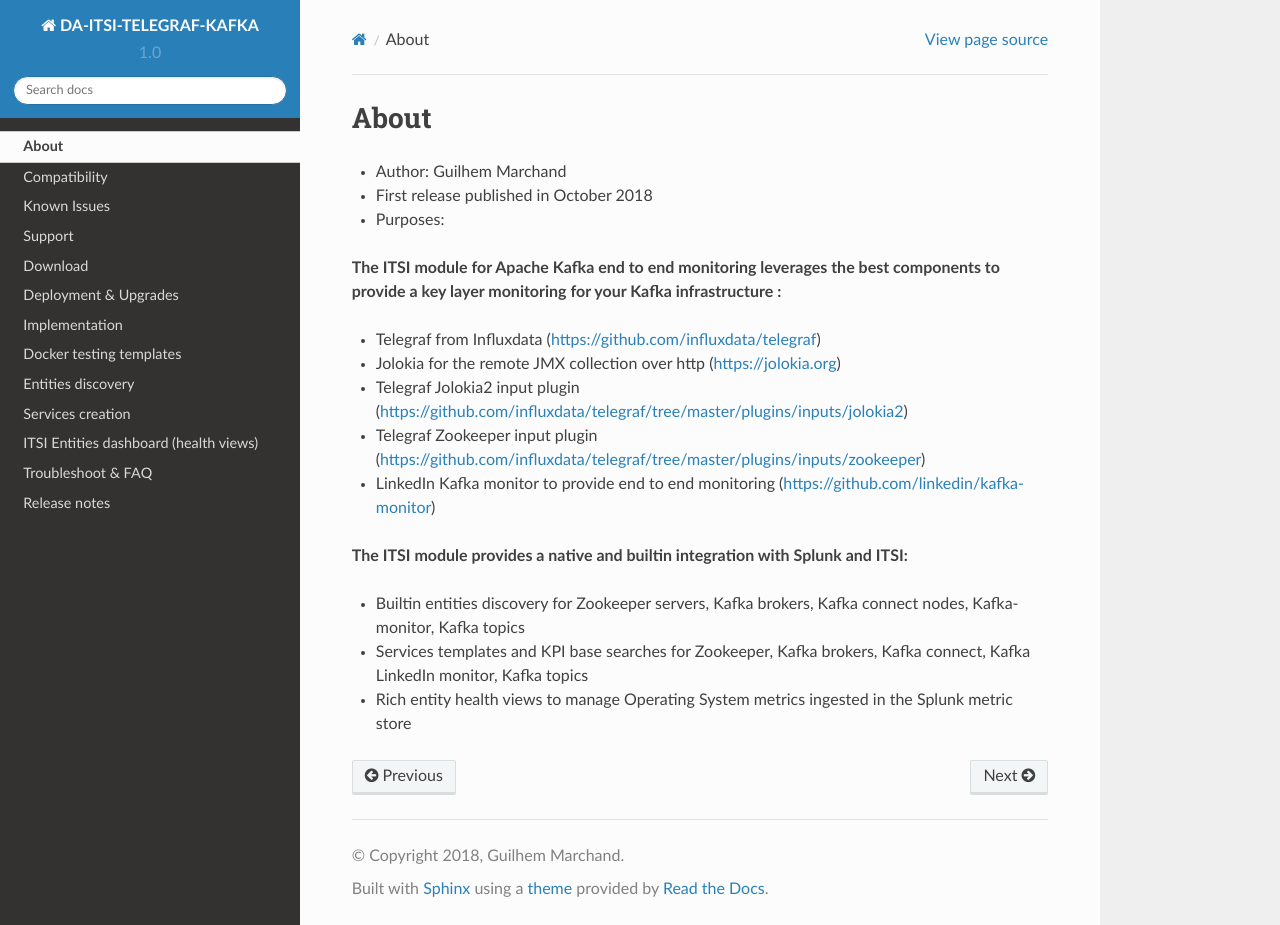
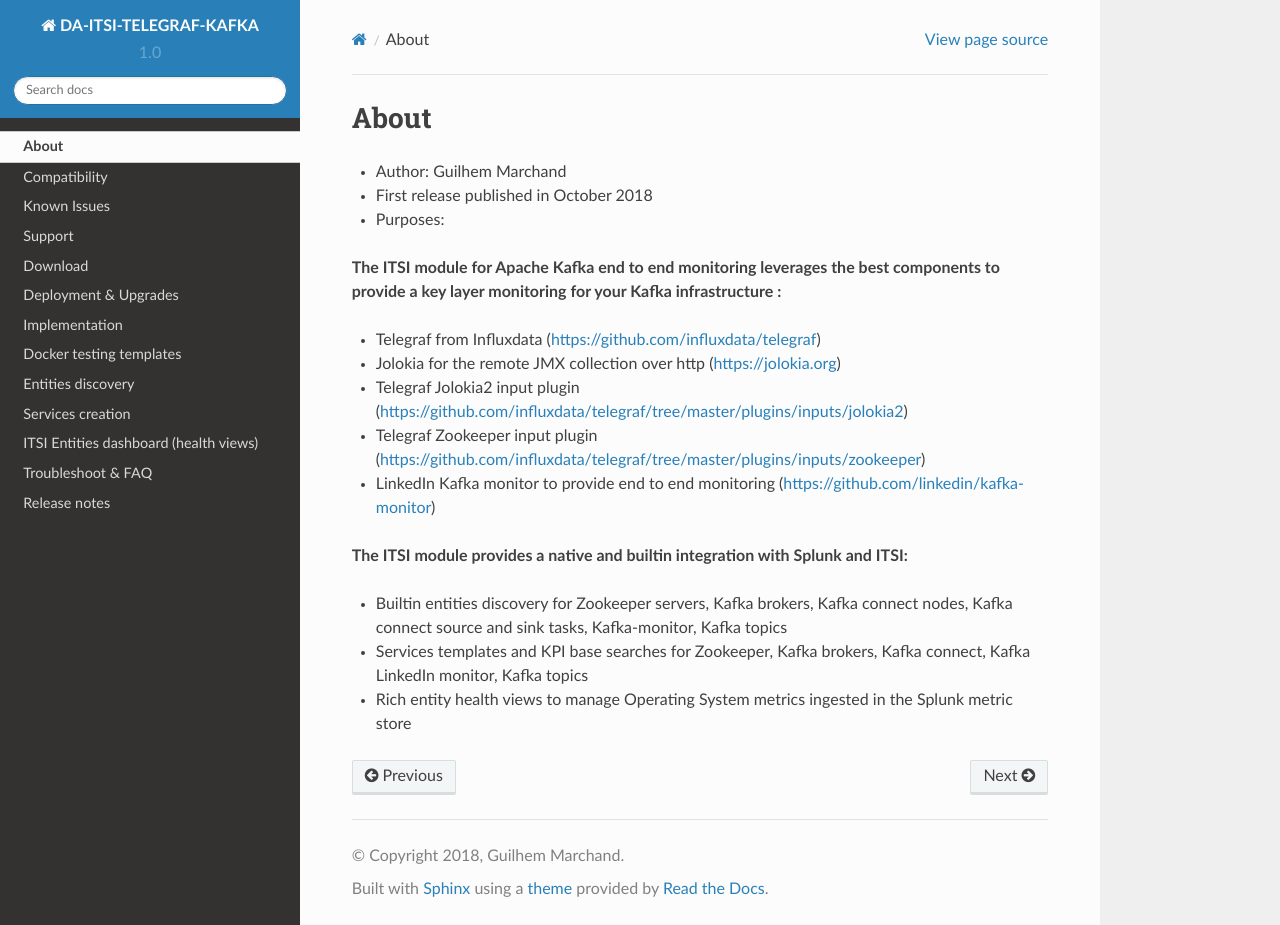
Before and after one commit to guilhemmarchand/DA-ITSI-TELEGRAF-KAFKA, a Sphinx documentation site: the page built from docs/about.rst, in a window 1280 px wide and 925 px high. Built offline with Sphinx 7.4.7 and the Read the Docs theme 2.0.0, drawn with Linux system fonts in a browser that asks for light colours.

Commit message:
sink/source connector work in progress

```diff
--- a/docs/about.rst
+++ b/docs/about.rst
@@ -21,6 +21,6 @@
 
 **The ITSI module provides a native and builtin integration with Splunk and ITSI:**
 
-- Builtin entities discovery for Zookeeper servers, Kafka brokers, Kafka connect nodes, Kafka-monitor, Kafka topics
+- Builtin entities discovery for Zookeeper servers, Kafka brokers, Kafka connect nodes, Kafka connect source and sink tasks, Kafka-monitor, Kafka topics
 - Services templates and KPI base searches for Zookeeper, Kafka brokers, Kafka connect, Kafka LinkedIn monitor, Kafka topics
 - Rich entity health views to manage Operating System metrics ingested in the Splunk metric store
```
Also changed, not shown: 3 other files.
